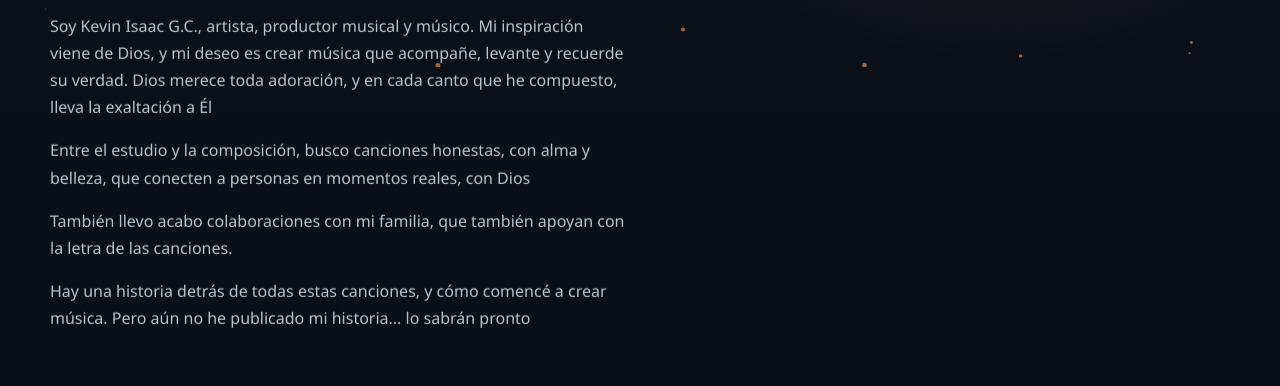
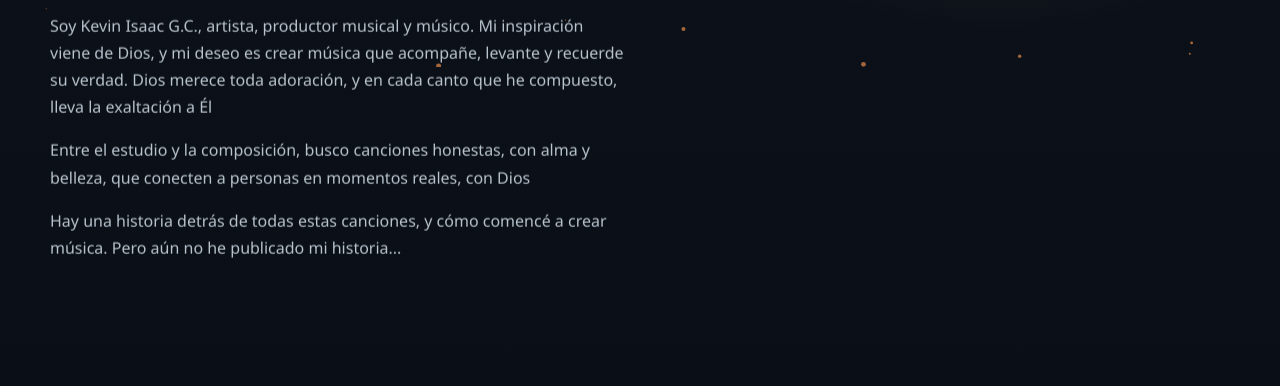
Before and after one commit to KevinIGC/KevinIGC.github.io, a plain HTML site: page index.html in a window 1280 px wide. Shown: the part 733-1119 px from the top of the page. Drawn offline with Linux system fonts and the light colour scheme; a web font is replaced by a local one.

Commit message:
Update website

```diff
--- a/index.html
+++ b/index.html
@@ -89,10 +89,7 @@
                 y belleza, que conecten a personas en momentos reales, con Dios
               </p>
               <p>
-                También llevo acabo colaboraciones con mi familia, que también apoyan con la letra de las canciones.
-              </p>
-              <p>
-                Hay una historia detrás de todas estas canciones, y cómo comencé a crear música. Pero aún no he publicado mi historia... lo sabrán pronto
+                Hay una historia detrás de todas estas canciones, y cómo comencé a crear música. Pero aún no he publicado mi historia...
               </p>
             </div>
           </div>
@@ -158,7 +155,7 @@ let mouse = {
   y: null
 };
 
-// 🎨 COLOR CONTROL (changes on scroll)
+// COLOR CONTROL (changes on scroll)
 let scrollFactor = 0;
 
 window.addEventListener("scroll", () => {
@@ -190,7 +187,7 @@ class Particle {
   }
 
   draw() {
-    // 🎨 COLOR BASED ON SCROLL
+    // COLOR BASED ON SCROLL
     let r = 229 - scrollFactor * 100;
     let g = 138 + scrollFactor * 50;
     let b = 73 + scrollFactor * 120;
```
Also changed, not shown: ._KevinILogo.png (deleted), ._PFP.jpg (deleted), ._PFP2.jpg (deleted), ._index.html (deleted), ._styles.css (deleted), 2 other files.
